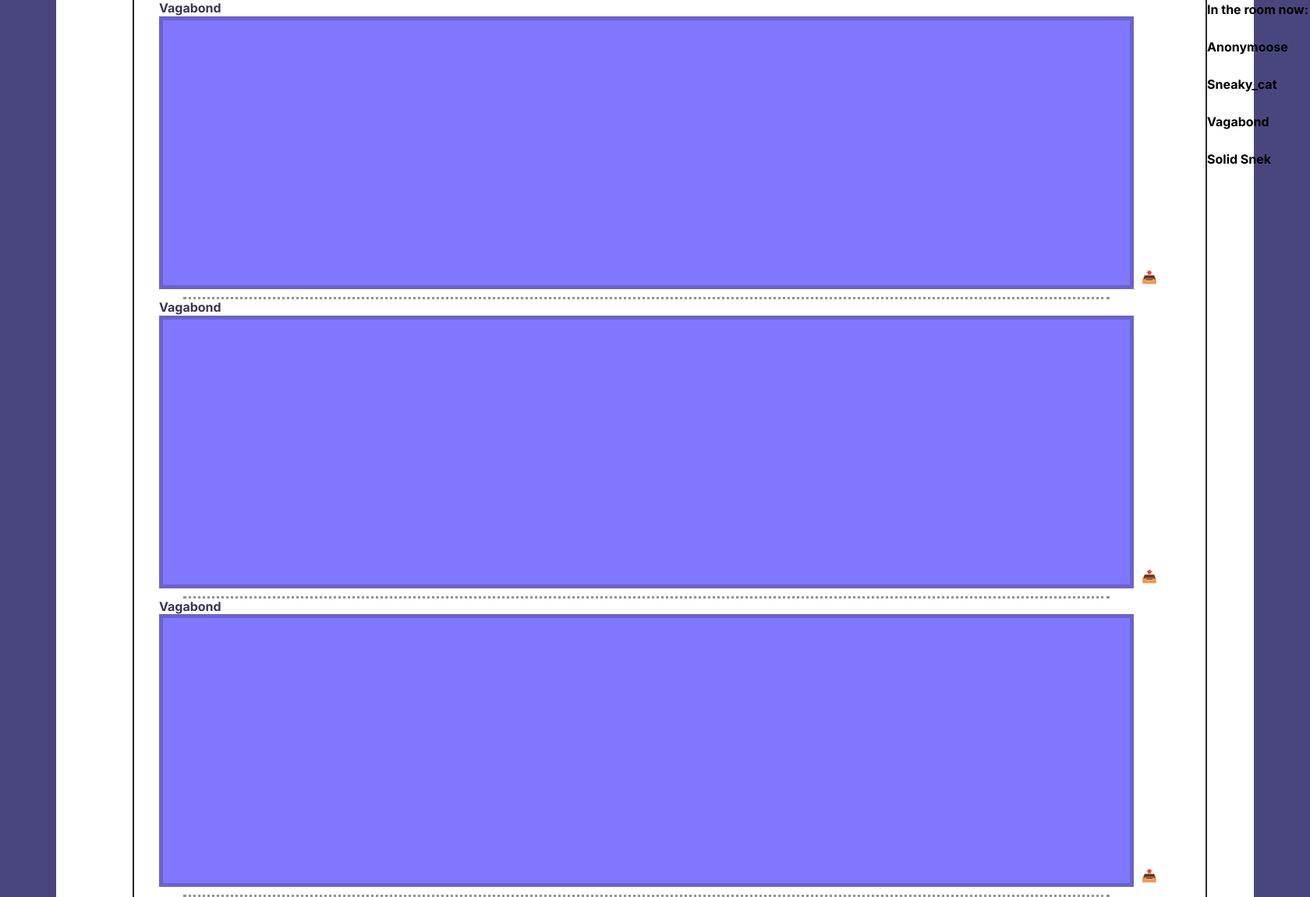
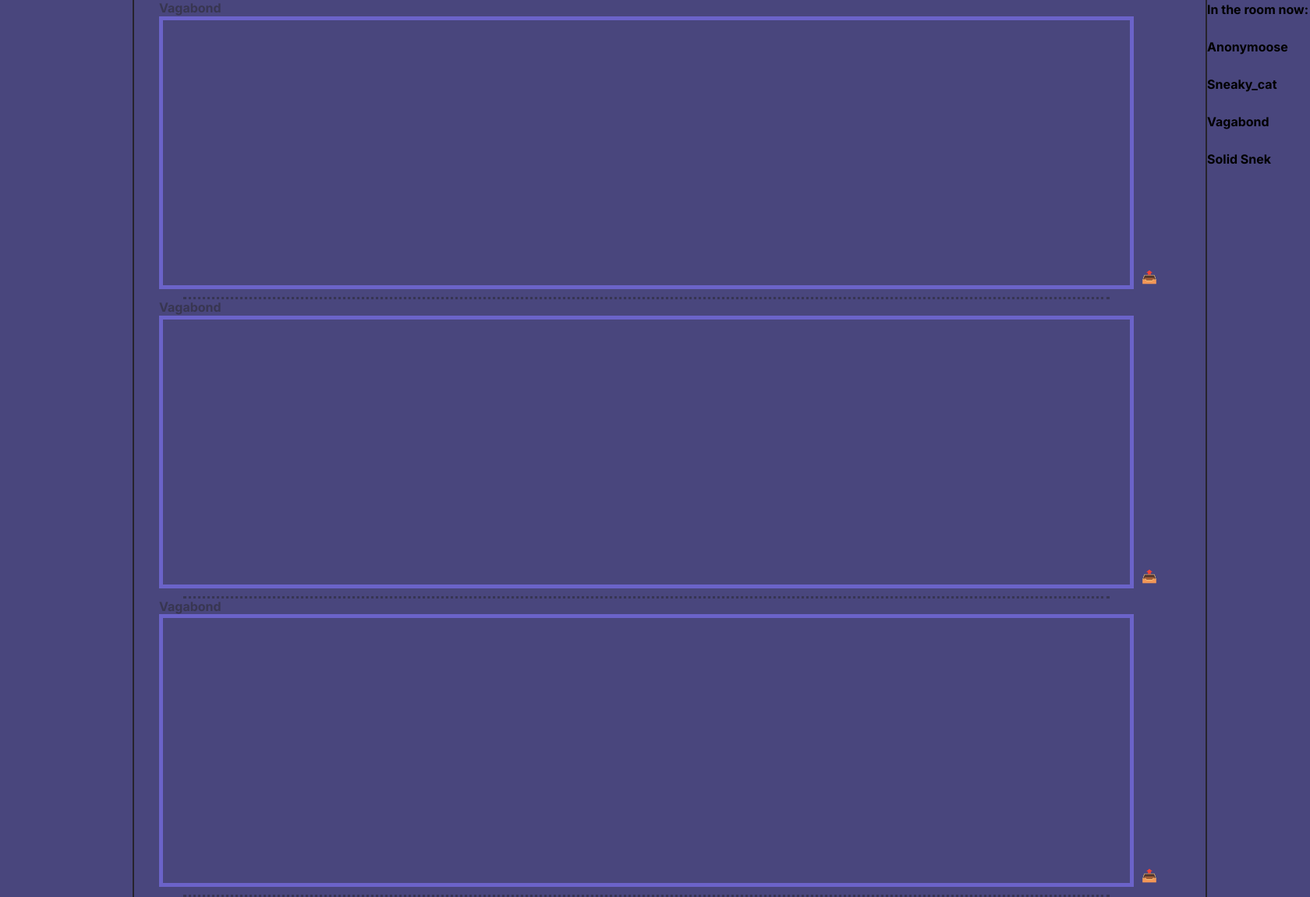
Before and after one commit to mianjoto/drawtopia, a web app: file home.html in a window 1680 px wide; the page is wider, and only the part inside the window is pictured. Shown: that part at 78% size. Run offline with its HTML, style and script files only (its server is not run), Linux system fonts and the light colour scheme; some libraries are stand-ins or nearby versions.

Commit message:
Update home.css

```diff
--- a/css/home.css
+++ b/css/home.css
@@ -11,7 +11,8 @@
     width: 90%;
     margin: 0 auto;
     height: auto;
-    background-color: white;
+    background-color: var(--tertiary-color);
+    /*background-color: white;*/
 }
 
 section.tools {
@@ -53,7 +54,7 @@
     display: inline-block;
     width: 1250px;
     height: 350px;
-    background-color: var(--primary-color);
+    background-color: var(--white-color);
     border: 5px solid var(--secondary-color);
 }
 
```
